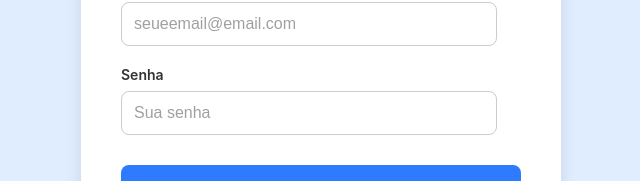
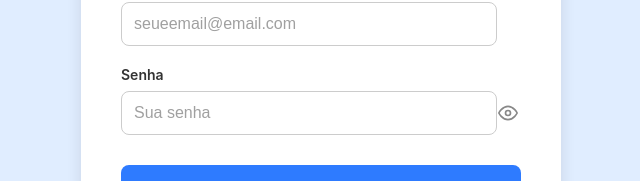
Before and after one commit to bruno-sandes/project_lab, an Angular app in the folder frontend/easytrip/: page /login in a window 1280 px wide. Shown: the part 341-522 px from the top of the page, without its empty margins (319-959 px from the left). Built offline with nearby package versions, Linux system fonts and the light colour scheme.

Commit message:
fix: password visibility in login page

```diff
--- a/frontend/easytrip/src/app/features/login/component/login/login.css
+++ b/frontend/easytrip/src/app/features/login/component/login/login.css
@@ -173,6 +173,40 @@
   padding: 5px 0;
 }
 
+
+.password-wrapper {
+    position: relative;
+    display: block;
+}
+
+.password-wrapper .input-field {
+    /* Sobrescreve o padding-right SÓ para o input de senha.
+       Isso libera espaço para o ícone sem afetar o campo de e-mail. */
+    padding-right: 40px;
+}
+
+.password-toggle {
+    position: absolute;
+    top: 50%;
+    right: 1px;
+    transform: translateY(-50%);
+    cursor: pointer;
+    color: #888;
+    z-index: 10;
+    padding: 2px; /* Área de clique maior */
+    line-height: 1; /* Garante que o alinhamento vertical seja preciso */
+}
+
+.password-toggle:hover {
+    color: #333;
+}
+
+.password-toggle svg {
+    width: 20px;
+    height: 20px;
+    display: block;
+}
+
 /* Opcional: Estilizar o input quando inválido (melhora a usabilidade) */
 .form-field input.ng-invalid.ng-touched {
   border-color: #d9534f;
--- a/frontend/easytrip/src/app/features/login/component/login/login.html
+++ b/frontend/easytrip/src/app/features/login/component/login/login.html
@@ -2,7 +2,8 @@
   <div class="login-card">
     <div class="header">
       <div class="logo-icon">
-        <svg xmlns="http://www.w3.org/2000/svg" viewBox="0 0 24 24" fill="none" stroke="currentColor" stroke-width="2" stroke-linecap="round" stroke-linejoin="round" class="feather feather-send">
+        <svg xmlns="http://www.w3.org/2000/svg" viewBox="0 0 24 24" fill="none" stroke="currentColor" stroke-width="2"
+          stroke-linecap="round" stroke-linejoin="round" class="feather feather-send">
           <line x1="22" y1="2" x2="11" y2="13"></line>
           <polygon points="22 2 15 22 11 13 2 9 22 2"></polygon>
         </svg>
@@ -24,14 +25,8 @@
 
         <div class="form-field">
           <label for="email" class="label">Email</label>
-          <input
-            type="email"
-            id="email"
-            name="email"
-            class="input-field"
-            placeholder="seueemail@email.com"
-            formControlName="email"
-          />
+          <input type="email" id="email" name="email" class="input-field" placeholder="seueemail@email.com"
+            formControlName="email" />
 
           @if (email?.invalid && (email?.dirty || email?.touched)) {
           <div class="validation-error">
@@ -44,17 +39,31 @@
           </div>
           }
         </div>
-
         <div class="form-field">
           <label for="password" class="label">Senha</label>
-          <input
-            type="password"
-            id="password"
-            name="password"
-            class="input-field"
-            placeholder="Sua senha"
-            formControlName="password"
-          />
+
+          <div class="password-wrapper">
+            <input [type]="passwordVisible() ? 'text' : 'password'" id="password" name="password" class="input-field"
+              placeholder="Sua senha" formControlName="password" />
+
+            <span class="password-toggle" (click)="togglePasswordVisibility()">
+              @if (passwordVisible()) {
+              <svg xmlns="http://www.w3.org/2000/svg" viewBox="0 0 24 24" fill="none" stroke="currentColor"
+                stroke-width="2" stroke-linecap="round" stroke-linejoin="round" class="feather feather-eye-off">
+                <path
+                  d="M17.94 17.94A10.07 10.07 0 0 1 12 20c-7 0-11-8-11-8a18.45 18.45 0 0 1 5.06-5.94M9.9 4.24A9.12 9.12 0 0 1 12 4c7 0 11 8 11 8a18.5 18.5 0 0 1-2.16 3.19m-6.73-2.16a3 3 0 1 1-4.72-4.72">
+                </path>
+                <line x1="1" y1="1" x2="23" y2="23"></line>
+              </svg>
+              } @else {
+              <svg xmlns="http://www.w3.org/2000/svg" viewBox="0 0 24 24" fill="none" stroke="currentColor"
+                stroke-width="2" stroke-linecap="round" stroke-linejoin="round" class="feather feather-eye">
+                <path d="M1 12s4-8 11-8 11 8 11 8-4 8-11 8-11-8-11-8z"></path>
+                <circle cx="12" cy="12" r="3"></circle>
+              </svg>
+              }
+            </span>
+          </div>
 
           @if (password?.invalid && (password?.dirty || password?.touched)) {
           <div class="validation-error">
@@ -67,6 +76,7 @@
           </div>
           }
         </div>
+
 
         <button type="submit" class="submit-button" [disabled]=" isLoading()">
           @if (isLoading()){
--- a/frontend/easytrip/src/app/features/login/component/login/login.ts
+++ b/frontend/easytrip/src/app/features/login/component/login/login.ts
@@ -16,6 +16,7 @@ export class Login {
  private navigateService = inject(NavigateService)
 
   public isLoading = signal(false);
+  passwordVisible = signal(false);
   public errorMessage = signal<string | null>(null);
 
   loginForm = new FormGroup({
@@ -61,4 +62,8 @@ export class Login {
     });
   }
 
+  togglePasswordVisibility() {
+    this.passwordVisible.update(val => !val);
+  }
+
 }
```
Lines whose indentation alone changed are shown as unchanged.
